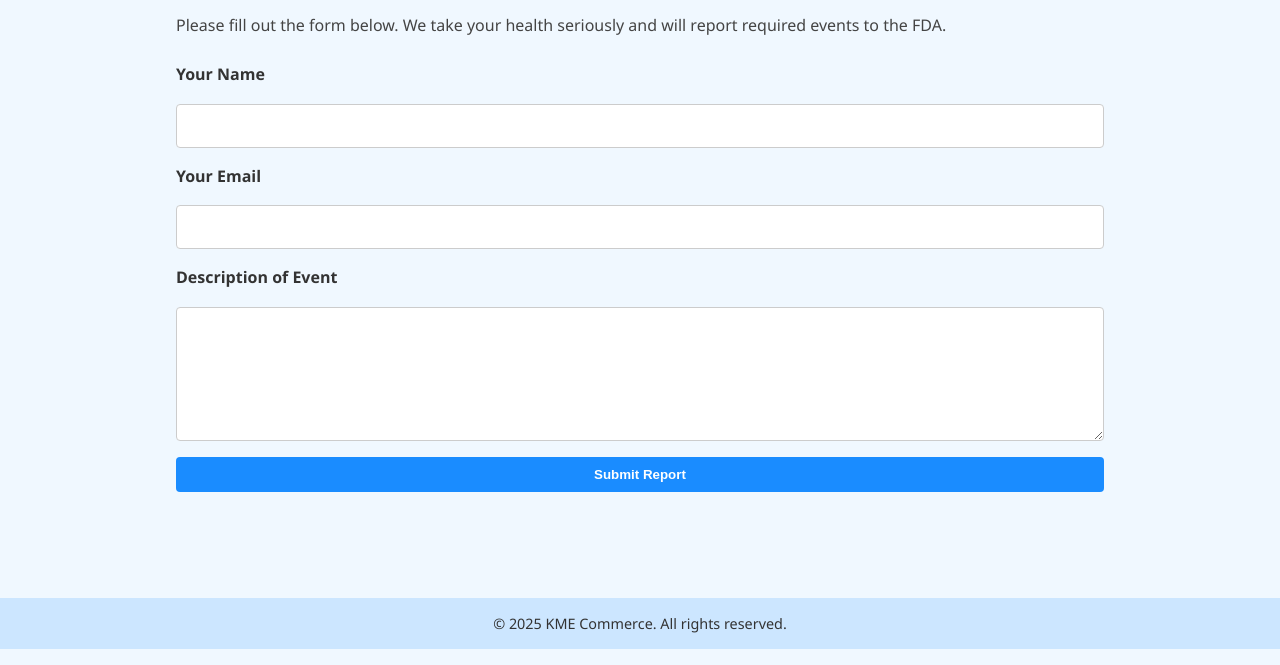
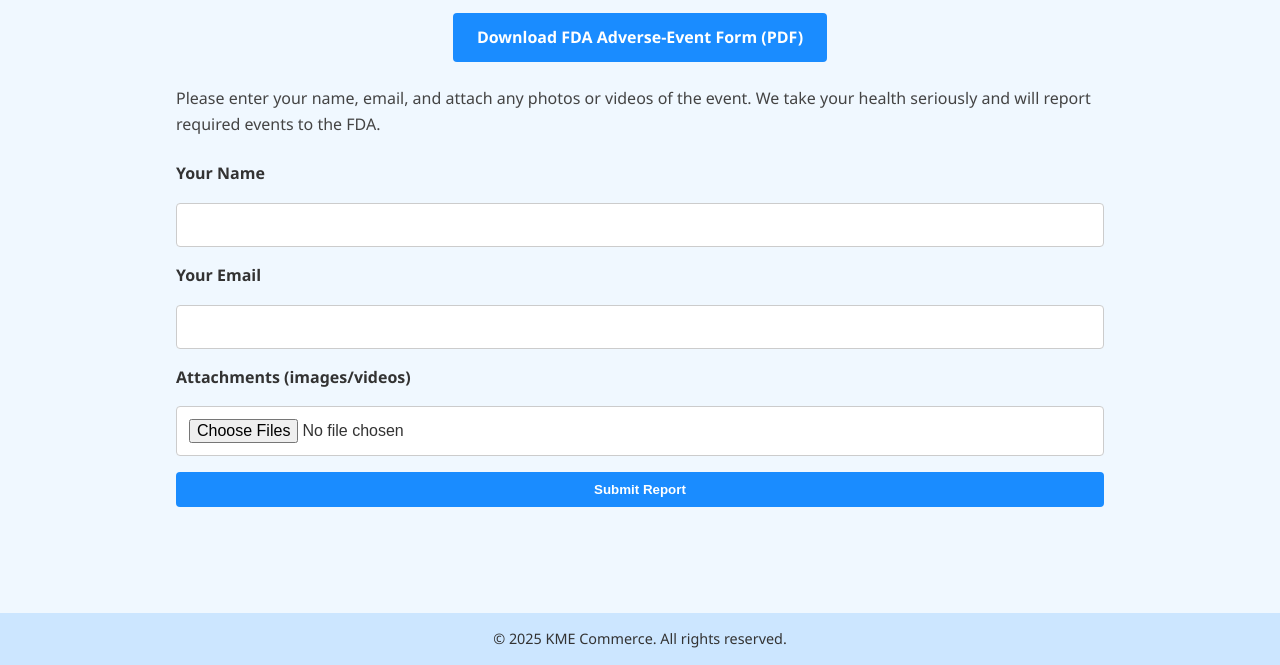
Before and after one commit to kelaasar/kme-commerce.github.io, a plain HTML site: page report.html in a window 1280 px wide. Shown: the part 165-830 px from the top of the page. Drawn offline with Linux system fonts and the light colour scheme.

Commit message:
changed report adverse events form

```diff
--- a/report.html
+++ b/report.html
@@ -16,31 +16,44 @@
           <li><a href="report.html" class="active report-link">Report Event</a></li>
         </ul>
       </nav>
-      <button class="nav-toggle" aria-label="toggle navigation">
-        ☰
-      </button>
+      <button class="nav-toggle" aria-label="toggle navigation">☰</button>
     </div>
   </header>
 
   <main class="container">
     <section class="report">
       <h2>Report an Adverse Event</h2>
-      <p>Please fill out the form below. We take your health seriously and will report required events to the FDA.</p>
-      <form action="https://formspree.io/f/mpwlwnvv" method="POST" class="report-form">
+
+      <div class="download-fda">
+        <a href="static/FDA_form.pdf" download class="btn">
+          Download FDA Adverse‑Event Form (PDF)
+        </a>
+      </div>
+
+      <p>Please enter your name, email, and attach any photos or videos of the event. We take your health seriously and will report required events to the FDA.</p>
+
+      <form
+        action="https://script.google.com/a/macros/kme-commerce.com/s/AKfycbxA67xoTHvAJrYZvGWPLE7ckYt1LBYKK7wcXeO_17GrcK7fJSr7ay0ecuY_dKXUNmj7/exec"
+        method="POST"
+        enctype="multipart/form-data"
+        class="report-form"
+      >
         <label for="name">Your Name</label>
         <input type="text" id="name" name="name" required />
 
         <label for="email">Your Email</label>
         <input type="email" id="email" name="_replyto" required />
 
-        <label for="message">Description of Event</label>
-        <textarea id="message" name="message" rows="6" required></textarea>
+        <label for="attachments">Attachments (images/videos)</label>
+        <input
+          type="file"
+          id="attachments"
+          name="attachments"
+          accept="image/*,video/*"
+          multiple
+        />
 
-        <!-- Set the email subject line -->
         <input type="hidden" name="_subject" value="Adverse Event Report" />
-        <!-- Show an inline thank‑you message on success -->
-        <input type="hidden" name="_after" value="Thank you! Your report has been submitted." />
-
         <button type="submit" class="btn">Submit Report</button>
       </form>
     </section>
--- a/styles.css
+++ b/styles.css
@@ -8,7 +8,7 @@ body {
   font-family: 'Segoe UI', Tahoma, Geneva, Verdana, sans-serif;
   line-height: 1.6;
   color: #333;
-  background-color: #f0f8ff; /* AliceBlue background */
+  background-color: #f0f8ff; /* AliceBlue */
 }
 .container {
   max-width: 960px;
@@ -20,9 +20,7 @@ body {
 .site-header {
   background: #4da6ff; /* light blue */
   box-shadow: 0 2px 4px rgba(0,0,0,0.1);
-  position: sticky;
-  top: 0;
-  z-index: 100;
+  position: sticky; top: 0; z-index: 100;
 }
 .nav-container {
   display: flex;
@@ -52,6 +50,15 @@ body {
 .site-nav a.active {
   background: #1a8cff;
 }
+/* Highlight the nav “Report” link */
+.report-link {
+  background: #1a8cff;
+  padding: 0.5em 0.75em;
+  border-radius: 4px;
+}
+.report-link:hover {
+  background: #005bb5;
+}
 
 /* Mobile nav */
 .nav-toggle {
@@ -65,8 +72,7 @@ body {
 @media (max-width: 600px) {
   .site-nav ul {
     position: absolute;
-    top: 100%;
-    right: 0;
+    top: 100%; right: 0;
     background: #4da6ff;
     flex-direction: column;
     width: 200px;
@@ -97,6 +103,12 @@ body {
 }
 .hero .btn {
   margin-top: 1.5em;
+}
+
+/* ---- Download Button ---- */
+.download-fda {
+  text-align: center;
+  margin-bottom: 1.5em;
 }
 
 /* ---- Report Form ---- */
```
Also changed, not shown: index.html (+1 -3 lines), 1 other file.
